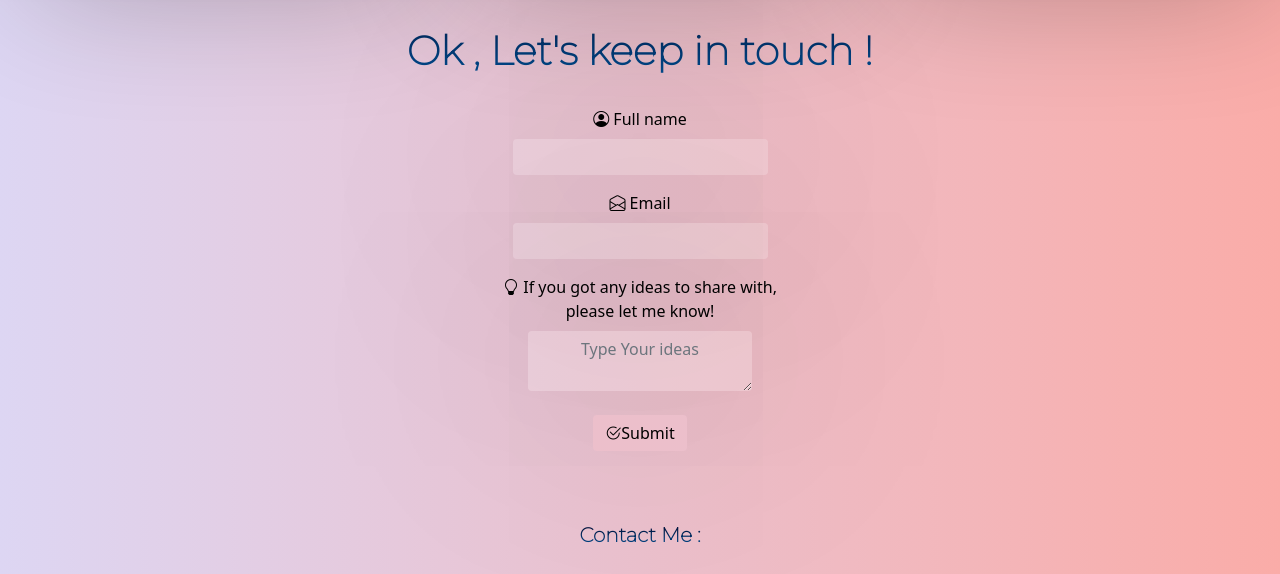
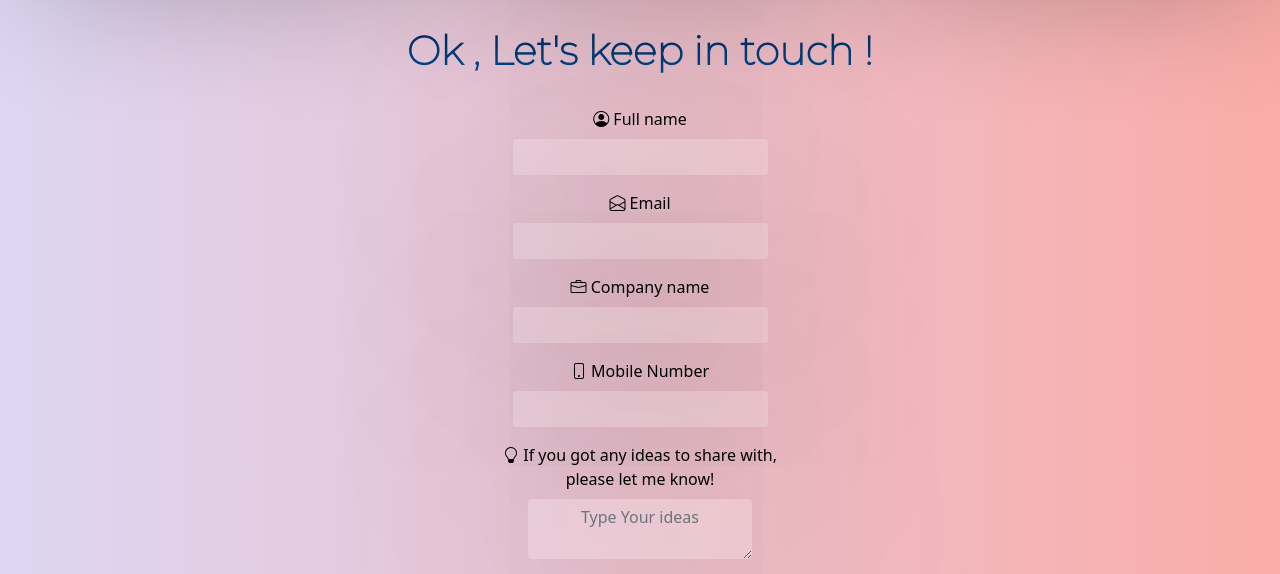
Before and after one commit to hafiz2107/Portfolio, a plain HTML site: page index.html in a window 1280 px wide. Shown: the part 2075-2649 px from the top of the page. Drawn offline with nearby package versions, Linux system fonts and the light colour scheme.

Commit message:
Third commit

```diff
--- a/index.html
+++ b/index.html
@@ -30,9 +30,11 @@
 
 
 
+
 </head>
 
 <body>
+  <div>
   <header class="container-fluid p-0" >
     <div class="row" id="backimg">
       <div class="column col-12 col-sm-12 col-md-12 col-lg-12 col-xl-12 navbarpos">
@@ -94,8 +96,8 @@
       </section>
       <section>
         <div class="row">
-          <div>
-            <h1 style="text-align: center;margin-top: 10%;" class="namefont" id="linkservice">SERVICES</h1>
+          <div id="linkservice">
+            <h1 style="text-align: center;margin-top: 10%;" class="namefont" >SERVICES</h1>
           </div>
           <div class="col-12 col-sm-12 col-md-4 col-lg-4 col-xl-4 blr">
             <div class="card mx-auto mt-5 " style="width: 90%;">
@@ -197,7 +199,7 @@
 
               <div class="mb-3">
                 <label for="contact_name" class="form-label"><i class="bi bi-person-circle"></i> Full name</label>
-                <input class="form-control" id="form_fname" type="text" name="name">
+                <input class="form-control" id="form_fname" type="text" name="name" onkeypress="return (event.charCode > 64 && event.charCode < 91) || (event.charCode > 96 && event.charCode < 123) || (event.charCode==32)">
               </div>
 
               <div class="mb-3">
@@ -206,8 +208,19 @@
               </div>
 
               <div class="mb-3">
+                <label class="form-label"><i class="bi bi-briefcase"></i> Company name</label>
+                <input class="form-control" type="text" id="form_company" name="company">
+              </div>
+
+              <div class="mb-3">
+                <label class="form-label"><i class="bi bi-phone"></i> Mobile Number</label>
+                <input class="form-control" type="tel" id="form_mobile" name="mobile">
+              </div>
+
+
+              <div class="mb-3">
                 <label class="form-label" for="subject"><i class="bi bi-lightbulb"></i> If you got any ideas to share with,<br> please let me know!</label>
-                <textarea class="form-control" id="subject" cols="auto" rows="auto" name="message" placeholder="Type Your ideas"></textarea>
+                <textarea class="form-control" id="subject" cols="auto" rows="auto" name="message1" placeholder="Type Your ideas"></textarea>
               </div>
 
               <div id="contact_submit">
@@ -261,7 +274,7 @@
     crossorigin="anonymous"></script>
 
 
-
+  </div>
 </body>
 
 </html>
--- a/script.js
+++ b/script.js
@@ -9,6 +9,21 @@ $(document).ready(function(){
           email:{
               required:true,
               email:true
+          },
+          company:{
+              required:true,
+              minlength:5
+          },
+          mobile:{
+              required:true,
+              number:true,
+              minlength:10,
+              maxlength:10
+
+          },
+          cmnt:{
+              required:true,
+              minlenght:10
           }
 
       },
@@ -18,8 +33,8 @@ $(document).ready(function(){
                   data:$("#submit-form").serialize(),
                   method:"post",
                   success:function (response){
-                alert("Thank You !!")
-                window.location("#aboutme")
+                      alert("Submitted successfully")
+                      window.location.reload()
                   },
                   error:function (err){
                       alert("Something Error")
```
Also changed, not shown: style.css (line endings or trailing spaces). Lines whose indentation alone changed are shown as unchanged.
